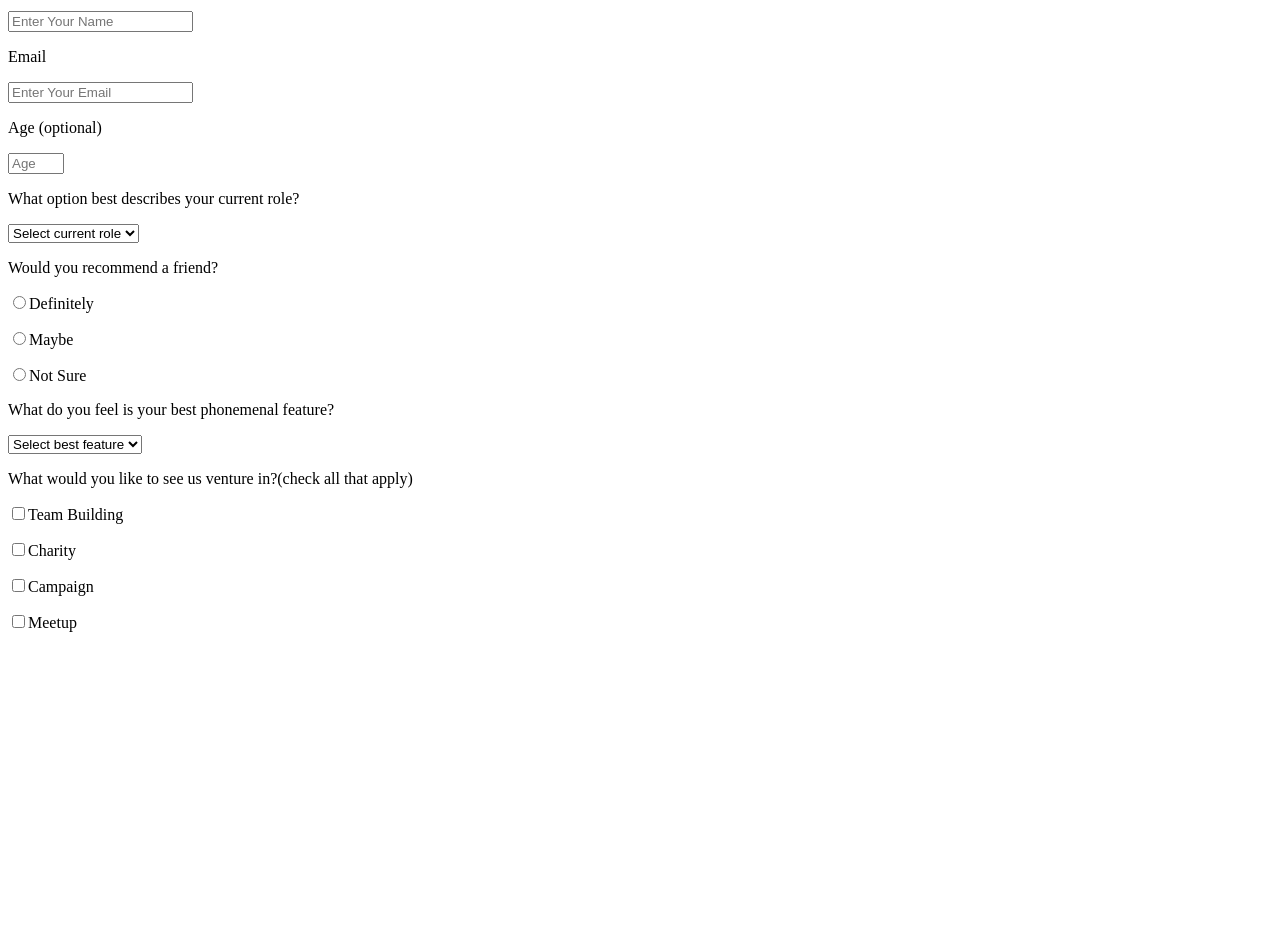
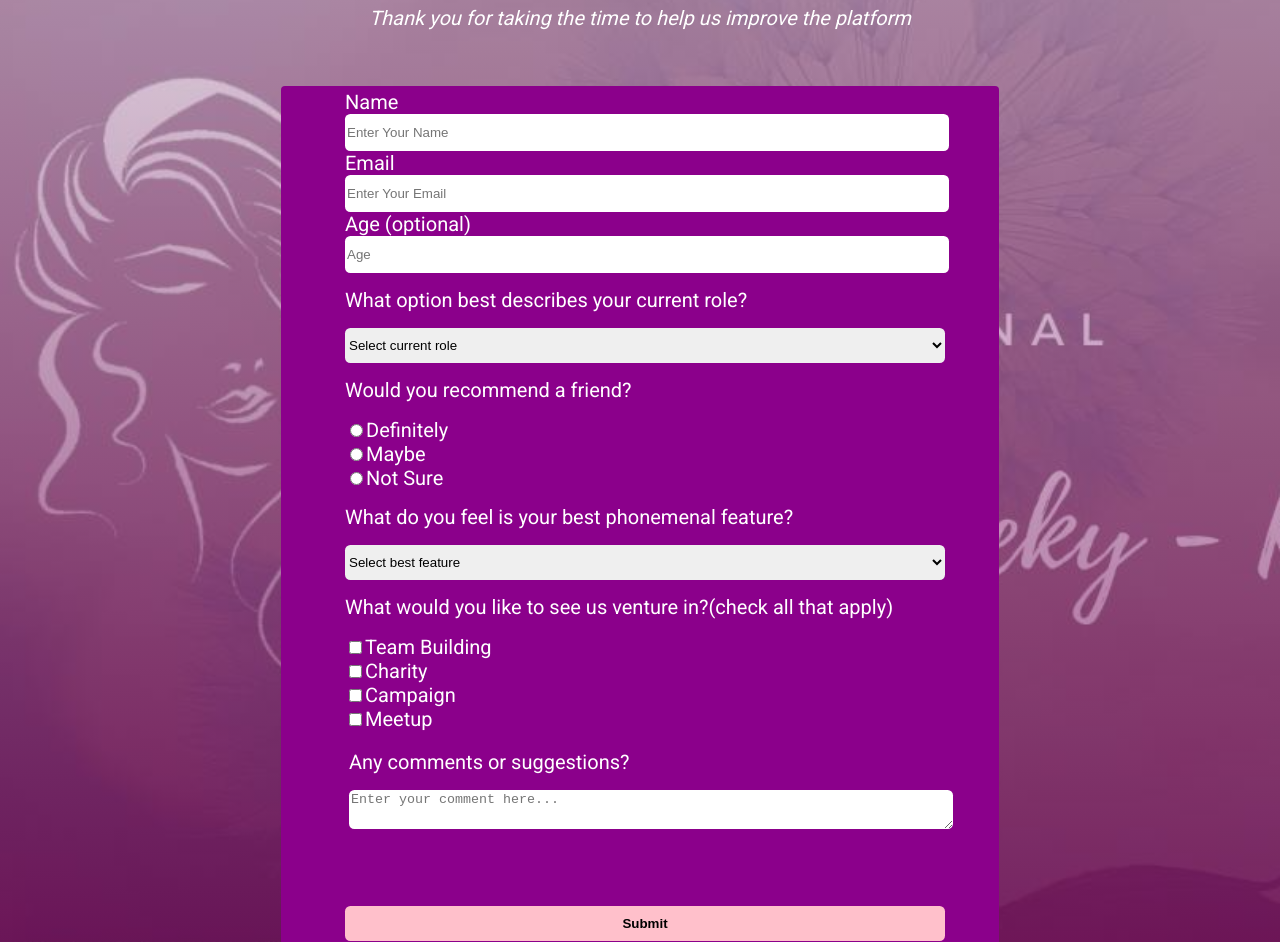
Before and after one commit to kyendereta/survey-form, a plain HTML site: page index.html in a window 1280 px wide. Shown: the part 137-1079 px from the top of the page. Before the commit the page ends 800 px from the top, so only its background shows below. Drawn offline with Linux system fonts and the light colour scheme.

Commit message:
add background image and style the form

```diff
--- a/index.html
+++ b/index.html
@@ -3,47 +3,137 @@
   <head>
     <meta charset="UTF-8" />
     <meta name="viewport" content="width=device-width, initial-scale=1.0" />
-    <title>Document</title>
+    <title>Phenomenal Woman</title>
+    <link rel="stylesheet" href="styles.css" />
+    <link
+      href="https://fonts.googleapis.com/css2?family=Roboto&display=swap"
+      rel="stylesheet"
+    />
   </head>
   <body>
-    <h1 id="title">"I am Phenomenal" Survey Form</h1>
+    <h1 id="title">
+      "I am Phenomenal" <br />
+      Survey Form
+    </h1>
     <p id="description">
       <em>Thank you for taking the time to help us improve the platform</em>
     </p>
     <form id="survey-form">
-      <p><label for="Name">Name</label></p>
-      <p><input type="text" placeholder="Enter Your Name" /></p>
-      <p><label for="Email">Email</label></p>
-      <p><input type="email" placeholder="Enter Your Email" /></p>
-      <p><label for="age">Age (optional)</label></p>
-      <p><input type="number" placeholder="Age" min="18" max="60" /></p>
+      <div class="form">
+        <div class="name">
+          <label for="Name" id="name-label">Name</label><br />
+          <input
+            class="width"
+            type="text"
+            id="name"
+            placeholder="Enter Your Name"
+            required
+          /><br />
+        </div>
+
+        <div class="email">
+          <label for="Email" id="email-label">Email</label><br />
+          <input
+            class="width"
+            type="email"
+            id="email"
+            placeholder="Enter Your Email"
+            required
+          /><br />
+        </div>
+
+        <div class="age">
+          <label for="age" id="number-label">Age (optional)</label><br />
+          <input
+            class="width"
+            type="number"
+            id="number"
+            placeholder="Age"
+            min="18"
+            max="60"
+          /><br />
+        </div>
+
+        <div class="current-role">
           <p>What option best describes your current role?</p>
-      <p><select id="dropdown" name="role" class="form-control" required=""></p>
-        <option disabled="" selected="" value="">Select current role</option>
+          <select
+            class="width"
+            id="dropdown"
+            name="role"
+            class="form-control"
+            required=""
+          >
+            <option disabled="" selected="" value="">
+              Select current role
+            </option>
             <option value="student">Student</option>
             <option value="job">Full Time Job</option>
             <option value="learner">Full Time Learner</option>
             <option value="preferNo">Prefer not to say</option>
             <option value="other">Other</option>
           </select>
+        </div>
+
+        <div class="recommend">
           <p>Would you recommend a friend?</p>
-     <p><label for="definitely" checked><input type="radio">Definitely</label></p>
-     <p><label for="maybe"><input type="radio">Maybe</label></p>
-     <p><label for="not-sure"><input type="radio">Not Sure</label></p>
+          <label for="definitely" checked
+            ><input type="radio" />Definitely</label
+          ><br />
+          <label for="maybe"><input type="radio" />Maybe</label><br />
+          <label for="not-sure"><input type="radio" />Not Sure</label>
+        </div>
+
+        <div class="phenomenal-feature">
           <p>What do you feel is your best phonemenal feature?</p>
-      <select id="dropdown" name="role" class="form-control" required="">
-        <option disabled="" selected="" value="">Select best feature</option>
+          <select
+            class="width"
+            id="dropdown"
+            name="role"
+            class="form-control"
+            required=""
+          >
+            <option disabled="" selected="" value="">
+              Select best feature
+            </option>
             <option value="student">Independent</option>
             <option value="job">Conflict Resolution</option>
             <option value="learner">Punctuality</option>
             <option value="preferNo">Self Confidence</option>
             <option value="other">Other</option>
           </select>
+        </div>
+
+        <div class="venture">
           <p>What would you like to see us venture in?(check all that apply)</p>
-     <p><label for="team-building"><input type="checkbox">Team Building</label></p>
-     <p><label for="charity"><input type="checkbox">Charity</label></p>
-     <p><label for="campaigns"><input type="checkbox">Campaign</label></p>
-     <p><label for="meetup"><input type="checkbox">Meetup</label></p>
+          <label for="team-building"
+            ><input value="team-building" type="checkbox" />Team Building</label
+          ><br />
+          <label for="charity"
+            ><input value="charity" type="checkbox" />Charity</label
+          ><br />
+          <label for="campaigns"
+            ><input value="campaign" type="checkbox" />Campaign</label
+          ><br />
+          <label for="meetup"
+            ><input value="meetup" type="checkbox" />Meetup</label
+          >
+        </div>
+
+        <div class="form-q" class="comments">
+          <p>Any comments or suggestions?</p>
+          <textarea
+            class="width"
+            name="comment"
+            placeholder="Enter your comment here..."
+            id="comments"
+            cols="30"
+            rows="10"
+          ></textarea>
+          <br />
+        </div>
+        <br /><br />
+        <button class="width" id="submit"><strong>Submit</strong></button>
+      </div>
     </form>
   </body>
 </html>
--- a/styles.css
+++ b/styles.css
@@ -0,0 +1,57 @@
+body {
+  background-image: linear-gradient(
+      to bottom,
+      rgba(245, 246, 252, 0.52),
+      rgba(117, 19, 93, 0.73)
+    ),
+    url("images/phenomenal.jpg");
+  background-repeat: no-repeat;
+  display: block;
+  font-family: "Roboto", sans-serif;
+  color: white;
+  background-size: cover;
+  font-size: 20px;
+}
+
+form {
+  background-color: darkmagenta;
+  width: 718px;
+  border-radius: 0.25rem;
+  display: block;
+  margin-top: 0em;
+  margin-left: auto;
+  margin-right: auto;
+  display: block;
+}
+
+#title,
+#description {
+  text-align: center;
+}
+
+p {
+  line-height: 15px;
+}
+
+.form {
+  margin: 60px;
+  display: flex;
+  flex-direction: column;
+  padding: 0.25rem;
+}
+
+.form-q {
+  margin: 0 auto 1.25rem auto;
+  padding: 0.25rem;
+}
+
+.width {
+  width: 600px;
+  height: 35px;
+  border-radius: 0.4em;
+  border: 30px hidden magenta;
+}
+
+button {
+  background-color: pink;
+}
```
Also changed, not shown: images/phenomenal.jpg (added). Lines whose indentation alone changed are shown as unchanged.
